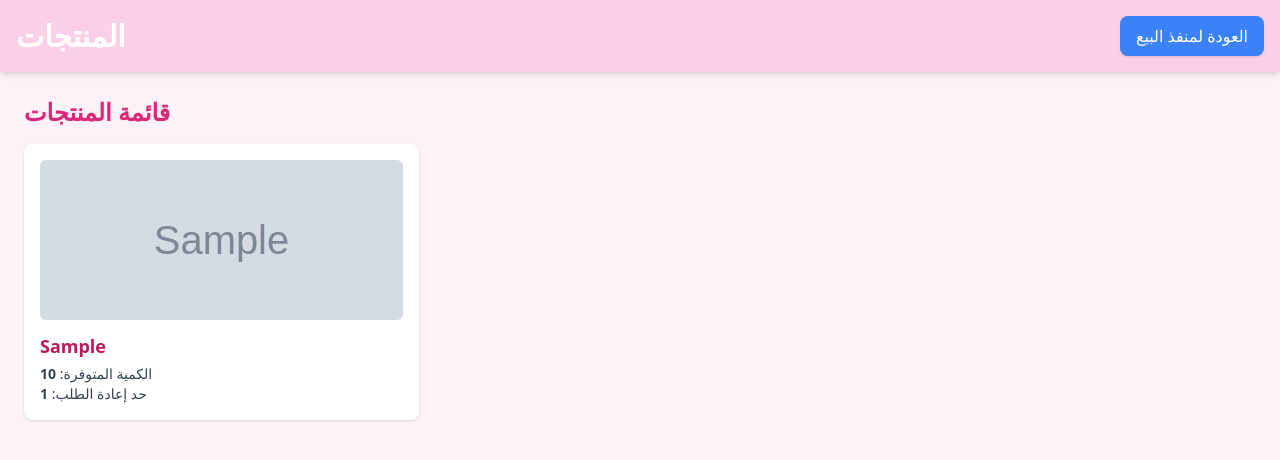
After one commit to citybeachgulf-droid/salon, a Flask app: page /products in a window 1280 px wide. The commit adds this page. Shown: the top 460 px of the page. Run offline with Flask 3, Linux system fonts and the light colour scheme; a user stored in the database is signed in; tables that the repository leaves empty hold one stand-in row (values such as "Sample post"); grey boxes marked "Sample" are stand-in pictures; some libraries are stand-ins or nearby versions.

Commit message:
Add products page and route for admins and accountants (#29)
Co-authored-by: Cursor Agent <cursoragent@cursor.com>

```diff
--- a/salon_flask/routes/main.py
+++ b/salon_flask/routes/main.py
@@ -193,6 +193,16 @@ def pos_dashboard():
         customers=customers,
         services=services
     )
+
+
+@main_bp.route('/products')
+def products_page():
+    # السماح فقط للمحاسب أو المدير
+    if session.get('role') not in ['admin', 'accountant']:
+        return "Access Denied", 403
+
+    items = Inventory.query.all()
+    return render_template('products.html', items=items)
 
 
 
--- a/salon_flask/templates/pos_dashboard.html
+++ b/salon_flask/templates/pos_dashboard.html
@@ -13,6 +13,7 @@
         <h1 class="text-3xl font-bold text-white">منفذ المبيعات</h1>
         <nav class="flex items-center gap-2">
             <a href="{{ url_for('main.pos_bookings') }}" class="bg-green-400 text-white py-2 px-4 rounded-lg shadow hover:bg-green-500 transition">الحجوزات</a>
+            <a href="{{ url_for('main.products_page') }}" class="bg-blue-500 text-white py-2 px-4 rounded-lg shadow hover:bg-blue-600 transition">المنتجات</a>
         </nav>
     </div>
 </header>
--- /dev/null
+++ b/salon_flask/templates/products.html
@@ -0,0 +1,47 @@
+<!DOCTYPE html>
+<html lang="ar">
+<head>
+<meta charset="UTF-8">
+<meta name="viewport" content="width=device-width, initial-scale=1.0">
+<title>المنتجات</title>
+<script src="https://cdn.tailwindcss.com"></script>
+</head>
+<body class="bg-pink-50 font-sans">
+
+<header class="bg-pink-200 p-4 shadow-md">
+    <div class="flex items-center justify-between">
+        <h1 class="text-3xl font-bold text-white">المنتجات</h1>
+        <nav class="flex items-center gap-2">
+            <a href="{{ url_for('main.pos_dashboard') }}" class="bg-blue-500 text-white py-2 px-4 rounded-lg shadow hover:bg-blue-600 transition">العودة لمنفذ البيع</a>
+        </nav>
+    </div>
+</header>
+
+<main class="p-6">
+  <h2 class="text-2xl font-semibold text-pink-600 mb-4">قائمة المنتجات</h2>
+
+  {% if items %}
+  <div class="grid sm:grid-cols-2 lg:grid-cols-3 gap-6">
+    {% for item in items %}
+    <div class="bg-white rounded-lg shadow p-4">
+      {% if item.image_url %}
+      <img src="{{ item.image_url }}" alt="{{ item.product }}" class="w-full h-40 object-cover rounded-md mb-3">
+      {% endif %}
+      <h3 class="text-lg font-bold text-pink-700">{{ item.product }}</h3>
+      <div class="text-sm text-gray-700 mt-1">
+        <div>الكمية المتوفرة: <span class="font-semibold">{{ item.quantity }}</span></div>
+        <div>حد إعادة الطلب: <span class="font-semibold">{{ item.reorder_level }}</span></div>
+      </div>
+      {% if item.quantity <= item.reorder_level %}
+      <div class="mt-2 text-xs text-red-600">تنبيه: المخزون منخفض</div>
+      {% endif %}
+    </div>
+    {% endfor %}
+  </div>
+  {% else %}
+  <div class="bg-white p-6 rounded-lg shadow text-center text-gray-600">لا توجد منتجات في المخزون حالياً.</div>
+  {% endif %}
+</main>
+
+</body>
+</html>
```
